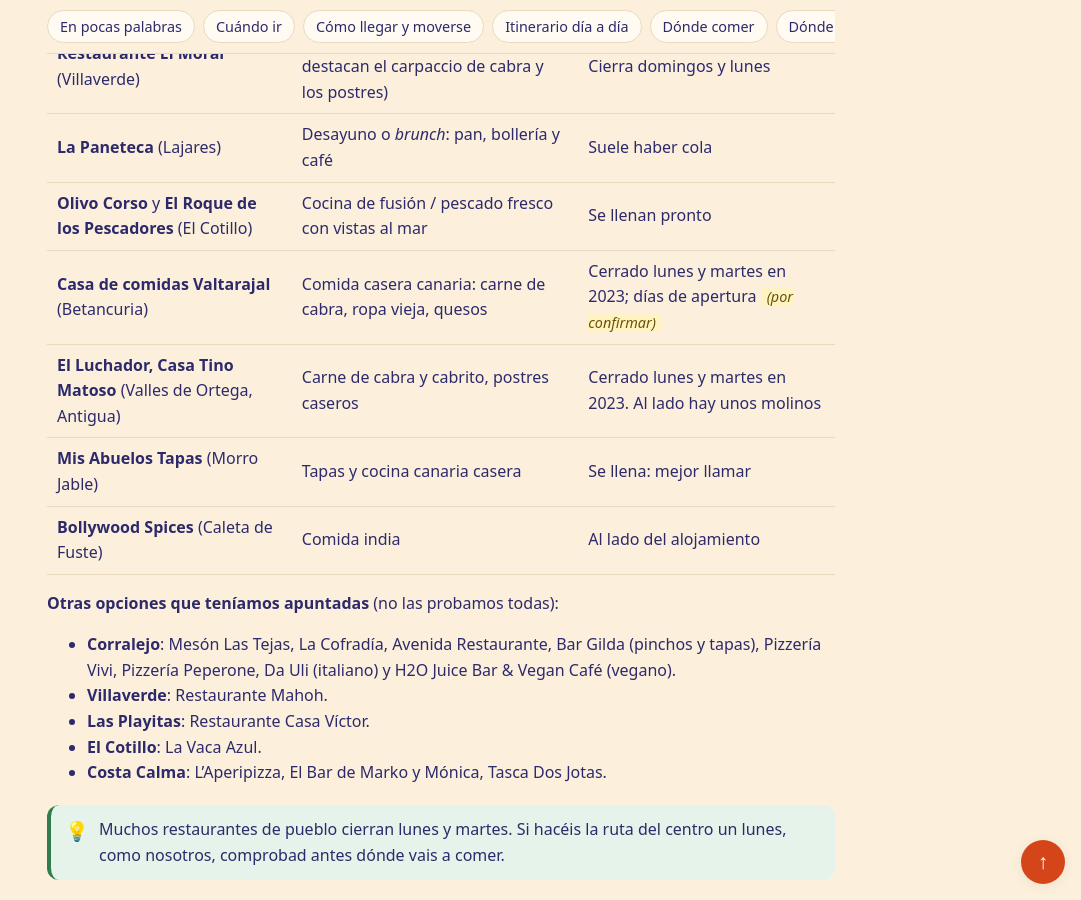
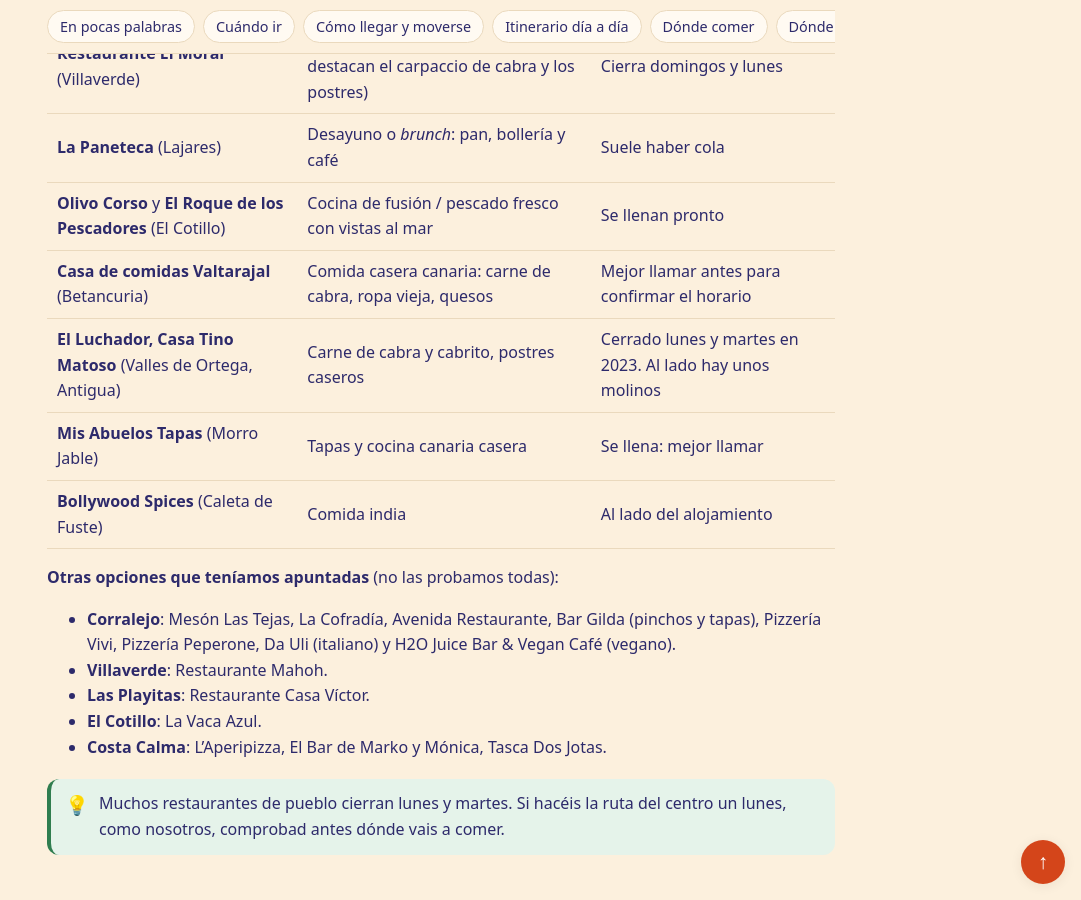
Before and after one commit to cristinacontinente-hue/guias-viajes, a Jekyll site: the page built from viajes/fuerteventura-2023/index.md, in a window 1280 px wide and 900 px high, scrolled down 8628 px. Shown: the whole window, without its empty margins (199-1280 px from the left). Built offline with Jekyll 4.4.1, drawn with Linux system fonts in a browser that asks for light colours.

Commit message:
Fuerteventura: Valtarajal, llamar para confirmar horario
Co-Authored-By: Claude Opus 5.5 <noreply@anthropic.com>
Claude-Session: https://claude.ai/code/session_016iMyWm3ZBq7dnBd6R2jnWq

```diff
--- a/viajes/fuerteventura-2023/index.md
+++ b/viajes/fuerteventura-2023/index.md
@@ -221,7 +221,7 @@ Los que probamos y los que más os recomendamos:
 | **Restaurante El Moral** (Villaverde) | Cocina canaria (sus reseñas destacan el carpaccio de cabra y los postres) | Cierra domingos y lunes |
 | **La Paneteca** (Lajares) | Desayuno o *brunch*: pan, bollería y café | Suele haber cola |
 | **Olivo Corso** y **El Roque de los Pescadores** (El Cotillo) | Cocina de fusión / pescado fresco con vistas al mar | Se llenan pronto |
-| **Casa de comidas Valtarajal** (Betancuria) | Comida casera canaria: carne de cabra, ropa vieja, quesos | Cerrado lunes y martes en 2023; días de apertura *(por confirmar)*{: .por-confirmar} |
+| **Casa de comidas Valtarajal** (Betancuria) | Comida casera canaria: carne de cabra, ropa vieja, quesos | Mejor llamar antes para confirmar el horario |
 | **El Luchador, Casa Tino Matoso** (Valles de Ortega, Antigua) | Carne de cabra y cabrito, postres caseros | Cerrado lunes y martes en 2023. Al lado hay unos molinos |
 | **Mis Abuelos Tapas** (Morro Jable) | Tapas y cocina canaria casera | Se llena: mejor llamar |
 | **Bollywood Spices** (Caleta de Fuste) | Comida india | Al lado del alojamiento |
```
